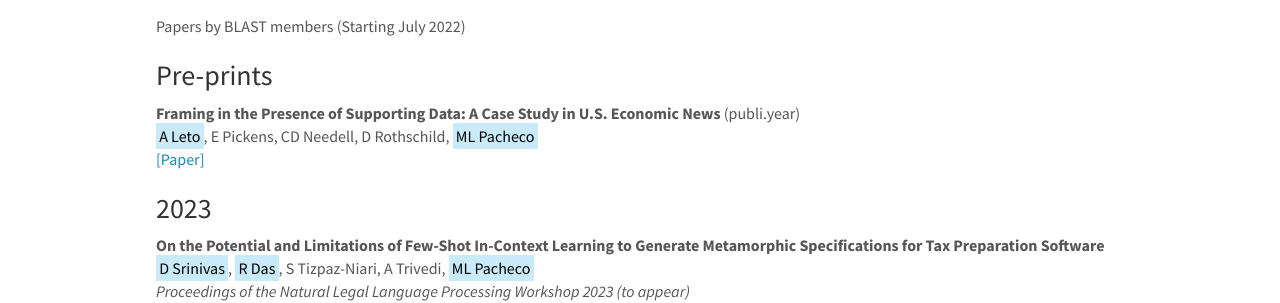
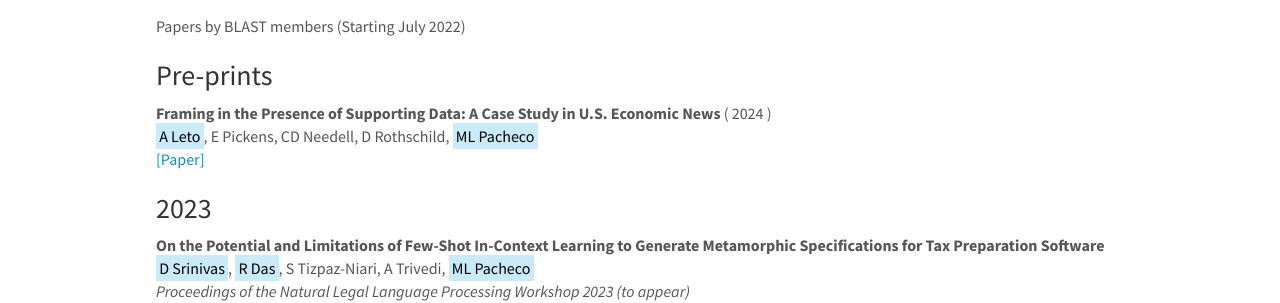
Before and after one commit to blast-cu/blast-cu.github.io, a Jekyll site: the page built from _pages/publications.md, in a window 1280 px wide and 1028 px high. Shown: the part 125-428 px from the top of the window. Built offline with Jekyll 4.4.1, drawn with Linux system fonts in a browser that asks for light colours; nearby versions of some CDN libraries.

Commit message:
Update publications.md

```diff
--- a/_pages/publications.md
+++ b/_pages/publications.md
@@ -15,7 +15,7 @@ Papers by BLAST members (Starting July 2022)
 
 {% for publi in site.data.publist_preprint %}
 
-  <b>{{ publi.title }}</b> (publi.year) <br />
+  <b>{{ publi.title }}</b> ( {{ publi.year }} ) <br />
   {{ publi.authors }} <br />
   <a href="{{ publi.link.url }}">{{ publi.link.display }}</a>
   <a href="{{ publi.code.url }}">{{ publi.code.display }}</a>
```
